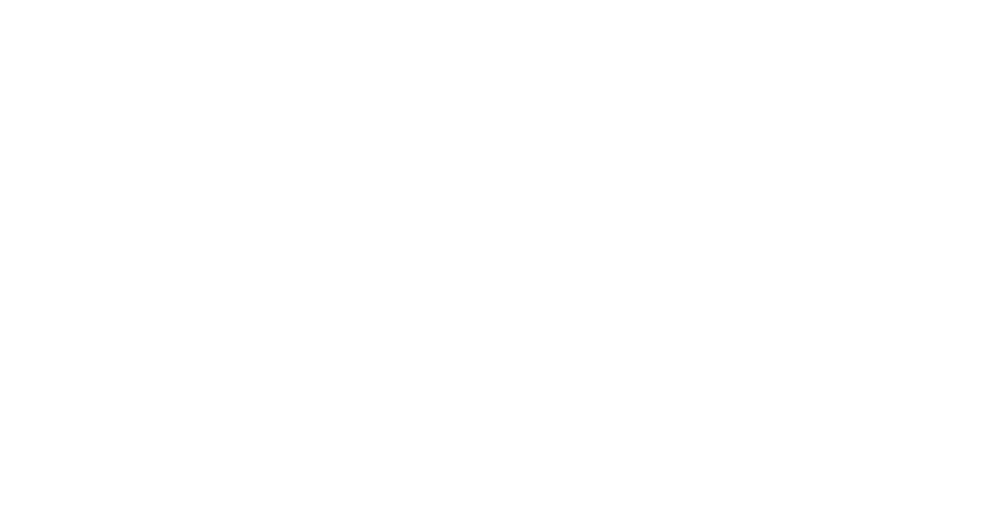
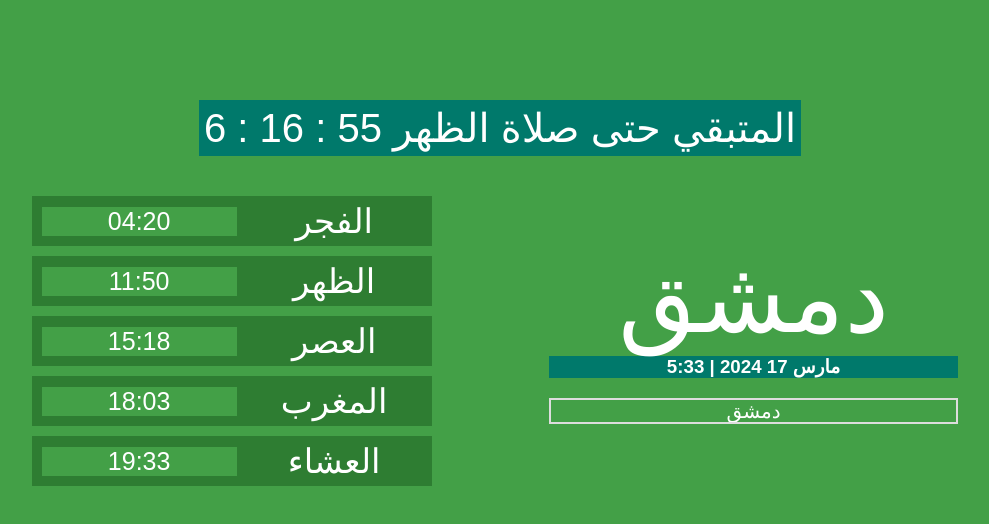
Before and after one commit to Yamenabosad/prayer-timing, a plain HTML site: page index.html in a window 1280 px wide. Shown: the whole page, without its empty margins (140-1129 px from the left). Drawn offline with Linux system fonts and the light colour scheme; the site is published under a folder, as on GitHub Pages, so addresses that start at the root find nothing; no server answers.

Commit message:
firt cmmit

```diff
--- a/index.html
+++ b/index.html
@@ -5,8 +5,8 @@
 
     <meta name="viewport" content="width=device-width, initial-scale=1.0" />
     <title>Prayer Timing</title>
-    <script type="module" crossorigin src="/assets/index-BWtxq05_.js"></script>
-    <link rel="stylesheet" crossorigin href="/assets/index-DnLk4oe0.css">
+    <script type="module" crossorigin src="./assets/index-BWtxq05_.js"></script>
+    <link rel="stylesheet" crossorigin href="./assets/index-DnLk4oe0.css">
   </head>
   <body>
     <div id="root"></div>
```
